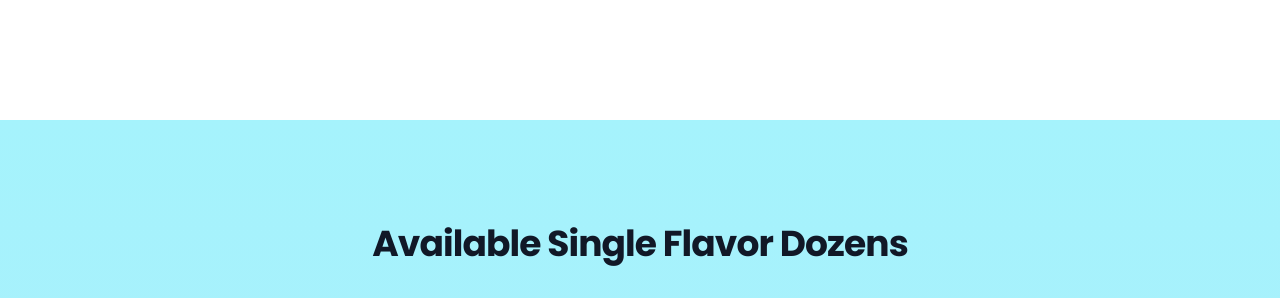
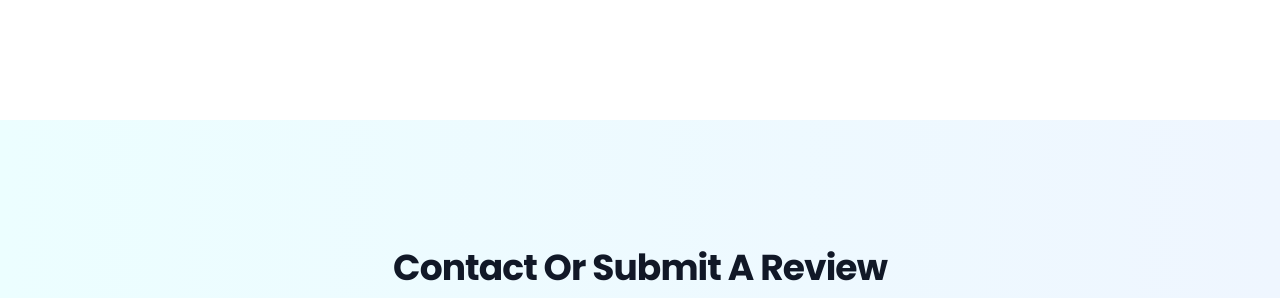
Before and after one commit to Jxmedia/cop-a-cookie, a Gatsby site: page / in a window 1280 px wide. Shown: the part 1620-1918 px from the top of the page. Built offline with nearby package versions, Linux system fonts and the light colour scheme; Gatsby itself is replaced by a stand-in of ours.

Commit message:
hidden menu

```diff
--- a/src/pages/index.js
+++ b/src/pages/index.js
@@ -202,8 +202,8 @@ const IndexPage = () => {
             </div>
           </div>
         </div>
-        <section id="hidden menu">
-          <div class=" bg-gradient-to-b from-cyan-200 to-blue-200">
+        <section id="menu">
+          <div class="hidden bg-gradient-to-b from-cyan-200 to-blue-200">
             <div class="dozen mx-auto max-w-2xl px-4 py-16 sm:px-6 sm:py-24 lg:max-w-7xl lg:px-8">
               <h1 class="text-center mt-2 text-3xl font-bold tracking-tight text-gray-900 sm:text-4xl">
                 Available Single Flavor Dozens
```
